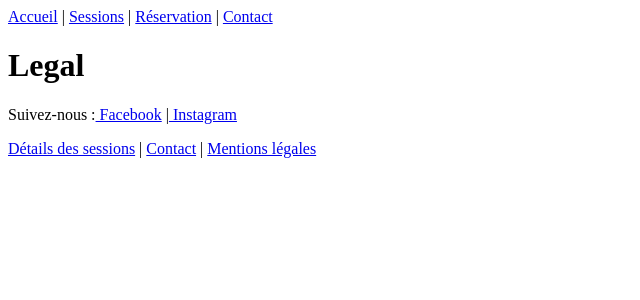
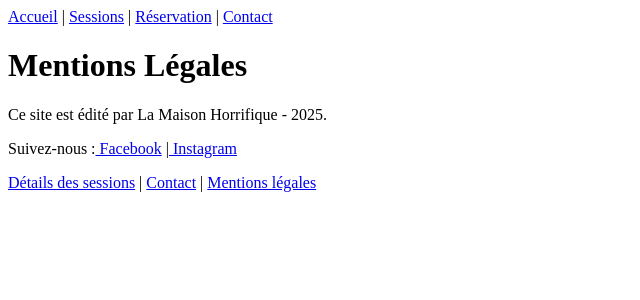
Before and after one commit to Spatulox/page-vitrine, a React (Vite) app: page /legal in a window 1280 px wide. Shown: the top 300 px of the page, without its empty margins (0-640 px from the left). Built offline with nearby package versions, Linux system fonts and the light colour scheme.

Commit message:
add legal

```diff
--- a/src/pages/Legal/Legal.tsx
+++ b/src/pages/Legal/Legal.tsx
@@ -1,5 +1,10 @@
-function Legal(){
-    return <h1>Legal</h1>
+function Legal() {
+    return (
+        <div>
+            <h1>Mentions Légales</h1>
+            <p>Ce site est édité par La Maison Horrifique - 2025.</p>
+        </div>
+    )
 }
 
 export default Legal
```
